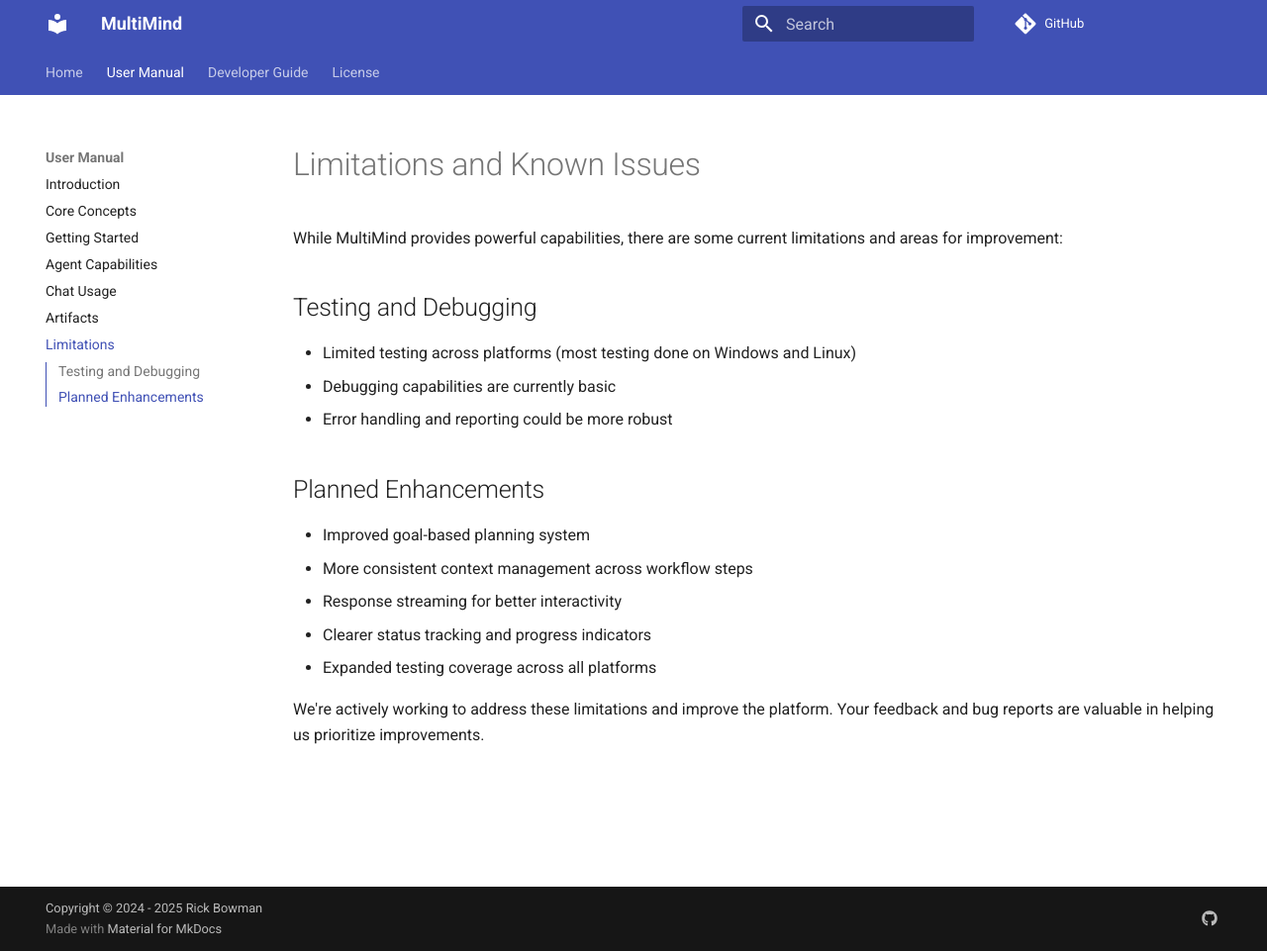
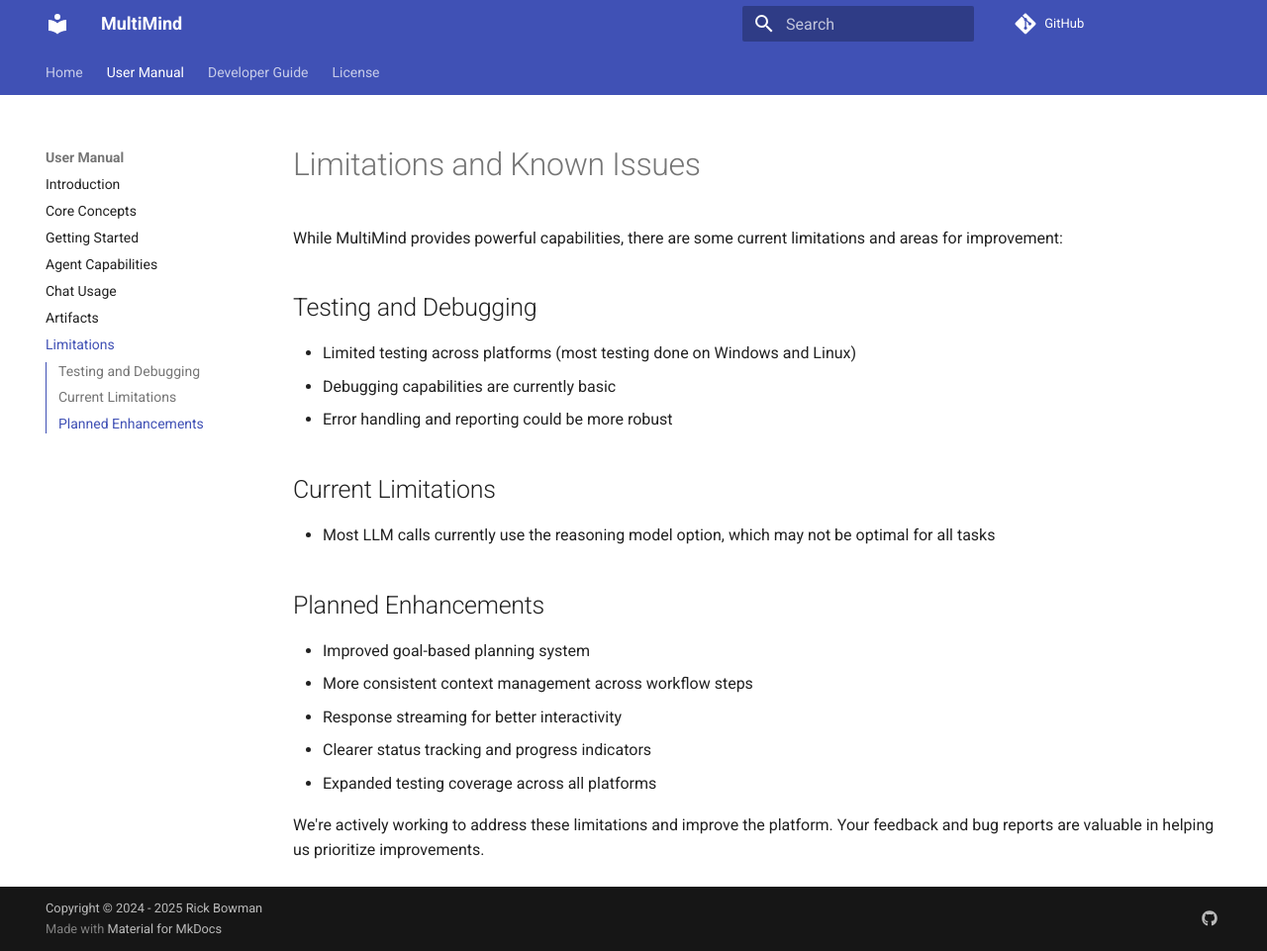
Before and after one commit to richardbowman/multimind-agent-platform, an MkDocs documentation site: the page built from docs/manual/06-limitations.md, in a window 1280 px wide and 961 px high. Shown: the whole window at 99% size. Built offline with MkDocs 1.6.1 and Material for MkDocs 9.7.7, drawn with Linux system fonts in a browser that asks for light colours; comment, search, counter and statistics services are not loaded.

Commit message:
docs: Add limitation about reasoning model usage in LLM calls

```diff
--- a/docs/manual/06-limitations.md
+++ b/docs/manual/06-limitations.md
@@ -7,6 +7,9 @@ While MultiMind provides powerful capabilities, there are some current limitatio
 - Debugging capabilities are currently basic
 - Error handling and reporting could be more robust
 
+## Current Limitations
+- Most LLM calls currently use the reasoning model option, which may not be optimal for all tasks
+
 ## Planned Enhancements
 - Improved goal-based planning system
 - More consistent context management across workflow steps
```
